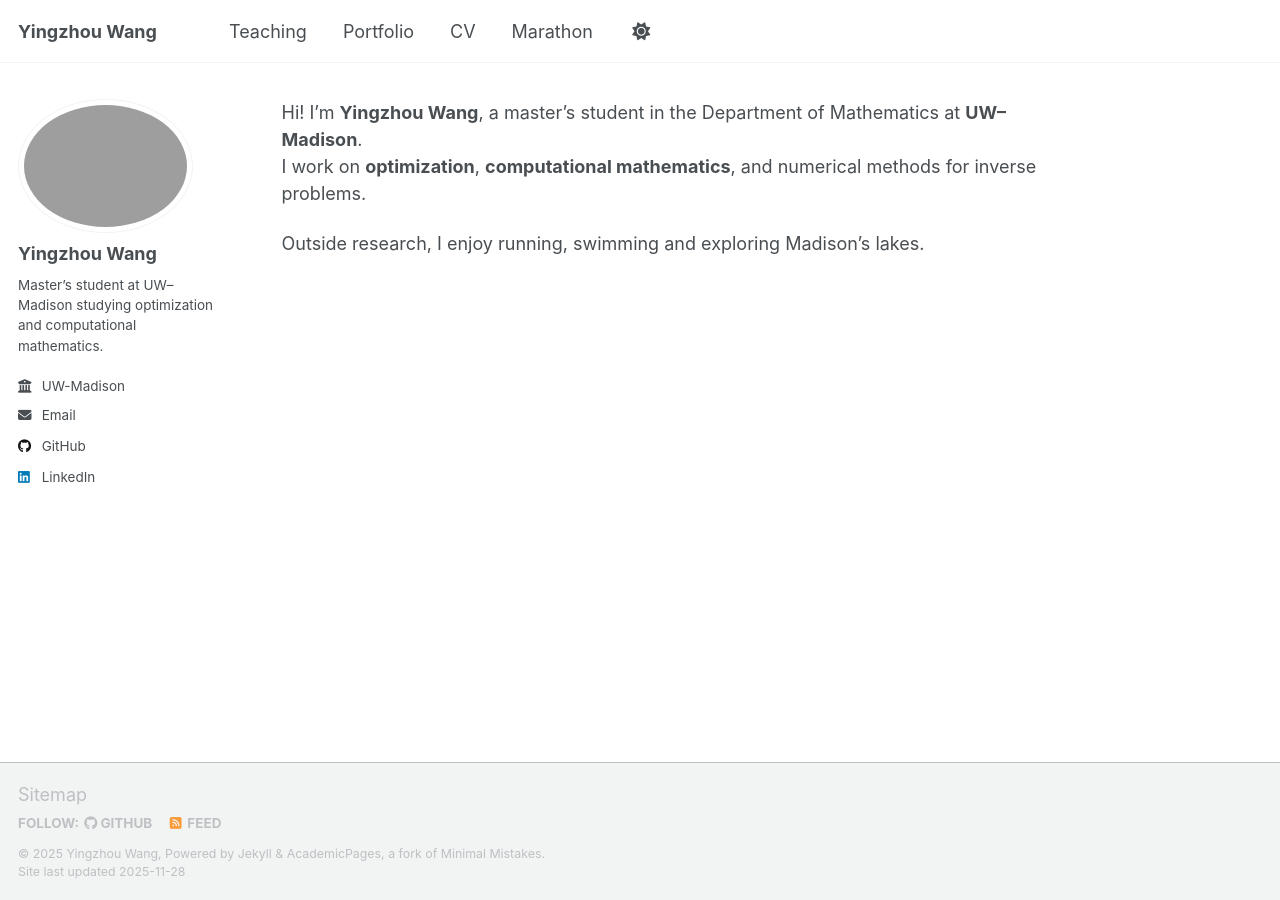
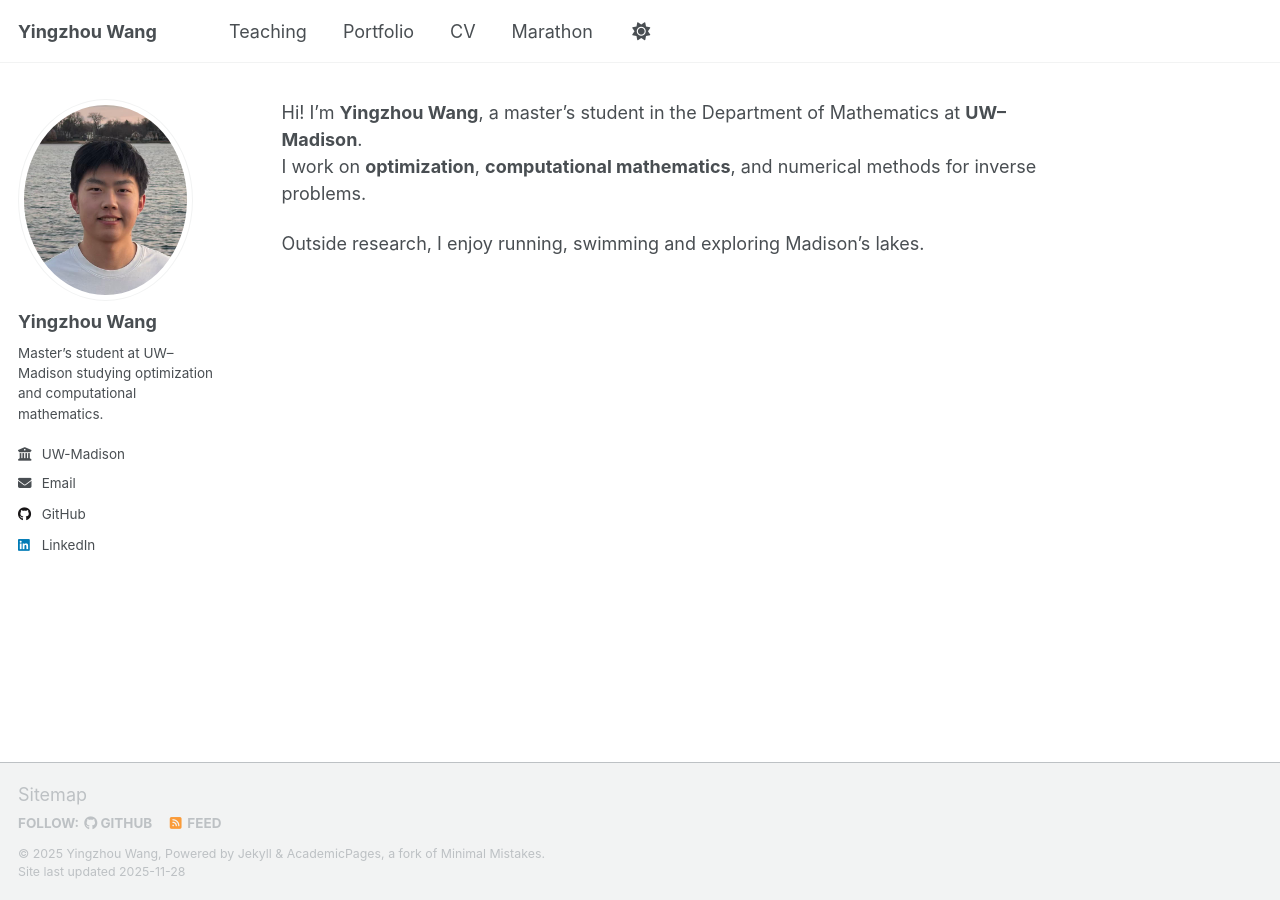
Before and after one commit to Joel-Wang-Math/Yingzhou-Wang, a Jekyll site: the page built from _pages/about.md, in a window 1280 px wide. Built offline with Jekyll 4.4.1, drawn with Linux system fonts in a browser that asks for light colours; a script that is not in the unit is left out.

Commit message:
Update author avatar image in config file

```diff
--- a/_config.yml
+++ b/_config.yml
@@ -19,7 +19,7 @@ repository               : "Joel-Wang-Math/Yingzhou-Wang"
 
 # Sidebar Author Profile
 author:
-  avatar: "selfie.PNG"
+  avatar: "selfie2.jpg"
   name: "Yingzhou Wang"
   bio: "Master’s student at UW–Madison studying optimization and computational mathematics."
   employer: "UW-Madison"
```
